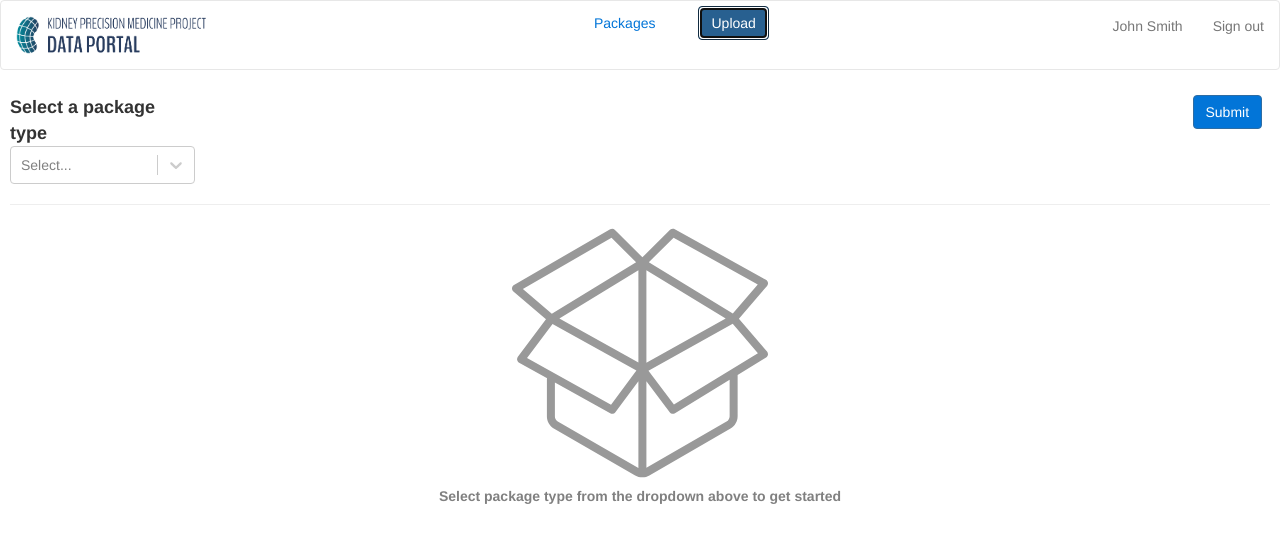
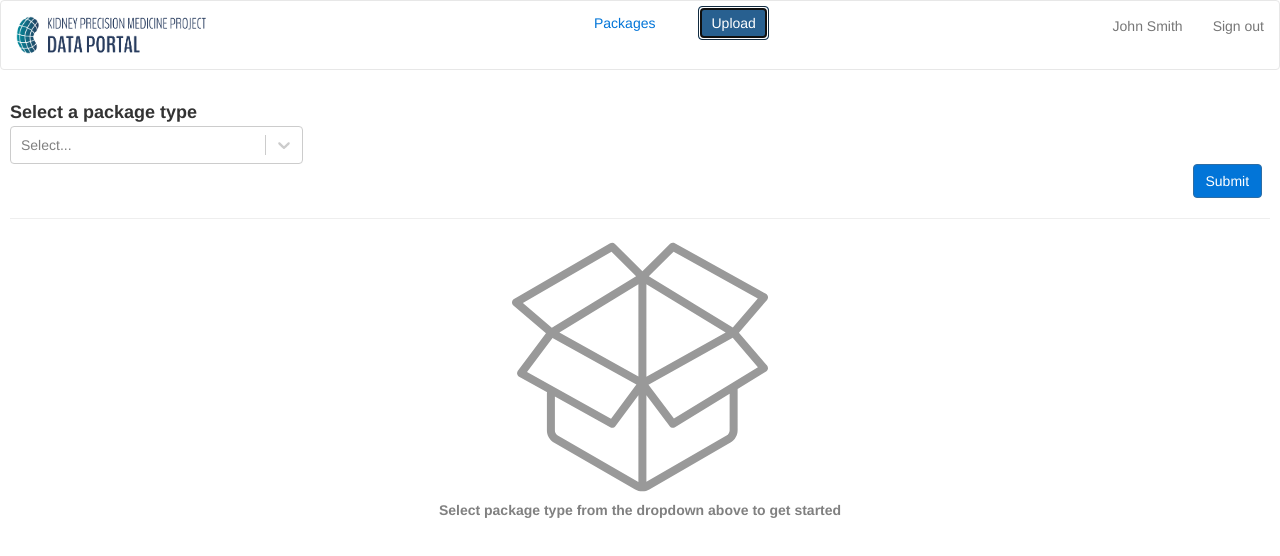
Before and after one commit to KPMP/orion-web, a React (Create React App) app: page / in a window 1280 px wide. Both pictures are taken after a click on the button "Upload". Shown: the top 556 px of the page. Built offline with nearby package versions, Linux system fonts and the light colour scheme; no server answers; what fine-uploader-wrappers would draw is missing.

Commit message:
KPMP-252: Cleaning up warnings

```diff
--- a/src/components/v2/Panes/UploadPane.js
+++ b/src/components/v2/Panes/UploadPane.js
@@ -6,7 +6,8 @@ class UploadPane extends Component {
     constructor(props) {
         super(props);
         this.state = {
-            packageType: 'Select'
+            packageType: 'Select',
+            packageTypeOther: ''
         };
     }
 
@@ -16,12 +17,16 @@ class UploadPane extends Component {
         });
     }
 
+    handlePackageTypeOther = (packageTypeOther) => {
+    		this.setState({packageTypeOther: packageTypeOther});
+    }
+
     render() {
     		return (
             <div className="pane">
-                <UploadControl title={this.state.packageType} handleSelect={this.handleSelect}/>
+                <UploadControl title={this.state.packageType} handleSelect={this.handleSelect} handlePackageTypeOther={this.handlePackageTypeOther}/>
                 <hr />
-                <UploadForm packageType={this.state.packageType} />
+                <UploadForm packageType={this.state.packageType} packageTypeOther={this.state.packageTypeOther}/>
             </div>
         )
     }
--- a/src/components/v2/Upload/Forms/DateField.js
+++ b/src/components/v2/Upload/Forms/DateField.js
@@ -20,7 +20,7 @@ class DateField extends Component {
                 </ControlLabel>
                 <div>
                 { (browserName === "ie") ? <ReduxDatePicker {...this.props} />
-                    : <input name={name} type="date" className="form-control" onChange={onChange} onBlur={onBlur}/>
+                    : <input name={name} type="date" className={classes} onChange={onChange} onBlur={onBlur} value={value}/>
                 }
                 </div>
             </div>
--- a/src/components/v2/Upload/Forms/FileDropzone.js
+++ b/src/components/v2/Upload/Forms/FileDropzone.js
@@ -1,7 +1,6 @@
 import React, { Component } from 'react';
 import FineUploaderTraditional from 'fine-uploader-wrappers';
 import Gallery from 'react-fine-uploader/gallery';
-import UploadIcon from 'react-fine-uploader/gallery/upload-icon';
 
 const uploader = new FineUploaderTraditional ({
 	options: {
--- a/src/components/v2/Upload/Forms/SelectBox.js
+++ b/src/components/v2/Upload/Forms/SelectBox.js
@@ -28,7 +28,7 @@ class SelectBox extends Component {
 	}
 
 	render() {
-		let { label, options, name, onChange, onBlur, value, touched, error } = this.props;
+		let { label, options, name, error } = this.props;
 		let classes = '';
 		let errorMessage = "* ";
 		if (this.state.touched && error !== undefined) {
@@ -40,7 +40,7 @@ class SelectBox extends Component {
 			<div>
 				<ControlLabel>{label} <span className="formError">{errorMessage}</span>
 				</ControlLabel>
-				<Select value={selectedOption} onChange={this.changed} options={options} className={classes} onBlur={this.blur}/>
+				<Select name={name} value={selectedOption} onChange={this.changed} options={options} className={classes} onBlur={this.blur}/>
 				{this.state.showOtherField &&
 					<TextField name={this.props.additionalFieldName} />
 				}
--- a/src/components/v2/Upload/Forms/V1StyleForm.js
+++ b/src/components/v2/Upload/Forms/V1StyleForm.js
@@ -30,7 +30,7 @@ class UploadForm extends Component {
 			        </Row>
 			        <Row>
 			        		<Col md="4">
-			        			<SelectBox name="institutionName" label="Site Name" options={institutionList.institutions} onChange={handleChange} onBlur={handleBlur} value={values.institutionName} touched={touched.institutionName} error={errors.institutionName} setFieldValue={setFieldValue}/>
+			        			<SelectBox name="institutionName" label="Site Name" options={institutionList.institutions} onChange={handleChange} onBlur={handleBlur} error={errors.institutionName} setFieldValue={setFieldValue}/>
 			        		</Col>
 			        	</Row>
 			        	<Row>
@@ -42,7 +42,7 @@ class UploadForm extends Component {
 			        	</Row>
 			        <Row >
 			        		<Col md="4">
-			        			<SelectBox name="protocol" label="Associated Protocol" options={protocolList.protocols} onChange={handleChange} onBlur={handleBlur} value={values.protocol} touched={touched.protocol} error={errors.protocol} setFieldValue={setFieldValue}/>
+			        			<SelectBox name="protocol" label="Associated Protocol" options={protocolList.protocols} onChange={handleChange} onBlur={handleBlur} error={errors.protocol} setFieldValue={setFieldValue}/>
 
 			        		</Col>
 			        		<Col md="4">
--- a/src/components/v2/Upload/UploadControl.js
+++ b/src/components/v2/Upload/UploadControl.js
@@ -6,11 +6,8 @@ class UploadControl extends Component {
     render() {
         return (
             <Row id="upload-ctrl">
-                <Col md={2}>
-                    <div className="header">
-                        <b>Select a package type</b>
-                    </div>
-                    <UploadTypeDropdown title={this.props.title} onSelect={this.props.handleSelect}/>
+                <Col md={12}>
+                    <UploadTypeDropdown title={this.props.title} onSelect={this.props.handleSelect} handlePackageTypeOther={this.props.handlePackageTypeOther}/>
                 </Col>
                 <Col md={1} className="upload-ctrl-submit">
                     <Button className="btn-primary">
--- a/src/components/v2/Upload/UploadForm.js
+++ b/src/components/v2/Upload/UploadForm.js
@@ -9,6 +9,7 @@ class UploadForm extends Component {
 
 		const uploadPackage = {
 			packageType: this.props.packageType,
+			packageTypeOther: this.props.packageTypeOther,
 			submitterFirstName: '',
 			submitterLastName: '',
 			institution: '',
@@ -17,6 +18,7 @@ class UploadForm extends Component {
 			description: '',
 			subjectId: ''
 		}
+
 		if (this.props.packageType === 'Select') {
 			return ( <DefaultUploadForm/> );
 		} else {
--- a/src/components/v2/Upload/UploadTypeDropdown.js
+++ b/src/components/v2/Upload/UploadTypeDropdown.js
@@ -1,15 +1,20 @@
 import React, { Component } from 'react';
 import Select from 'react-select';
 import packageTypeList from './packageTypes';
+import TextField from './Forms/TextField';
+import { Row, Col } from 'react-bootstrap';
 
 class UploadTypeDropdown extends Component {
 
 	constructor() {
 		super();
-		this.state = { selectedOption: null };
+		this.state = { selectedOption: null, "showOtherField": false };
 	}
 
 	handleChange = (selectedOption) => {
+		if (selectedOption.value === "Other") {
+			this.setState({ "showOtherField": true });
+		}
 		this.props.onSelect(selectedOption.value);
 		this.setState({ selectedOption });
 	}
@@ -17,7 +22,20 @@ class UploadTypeDropdown extends Component {
 	render() {
     		let { selectedOption } = this.state;
         return (
-            <Select value={selectedOption} onChange={this.handleChange} options={packageTypeList.options} className="packageTypeSelect"/>
+        		<Row>
+        			<Col md="3">
+	        			<div className="header">
+	                    <b>Select a package type</b>
+	                </div>
+        				<Select value={selectedOption} onChange={this.handleChange} options={packageTypeList.options} className="packageTypeSelect"/>
+        			</Col>
+        				{this.state.showOtherField &&
+      					<Col md="3">
+        						<TextField name="packageTypeOther" label="Package Type Other (specify)" onChange={this.props.handlePackageTypeOther}/>
+        					</Col>
+        				}
+
+            </Row>
         )
     }
 }
--- a/src/index.scss
+++ b/src/index.scss
@@ -154,6 +154,16 @@ a {
 
 }
 
+#upload-ctrl {
+	.formError {
+		color: red;
+	}
+
+	.form-control {
+		height: 38px;
+	}
+}
+
 #uploadInfo {
 	.formError {
 		color: red;
```
